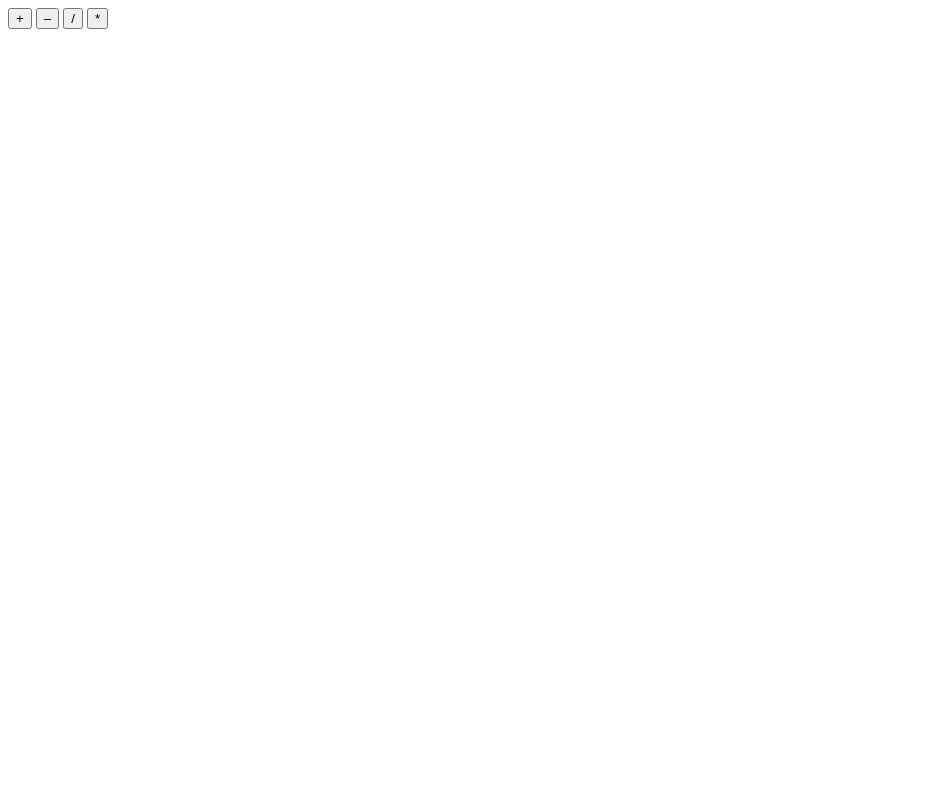
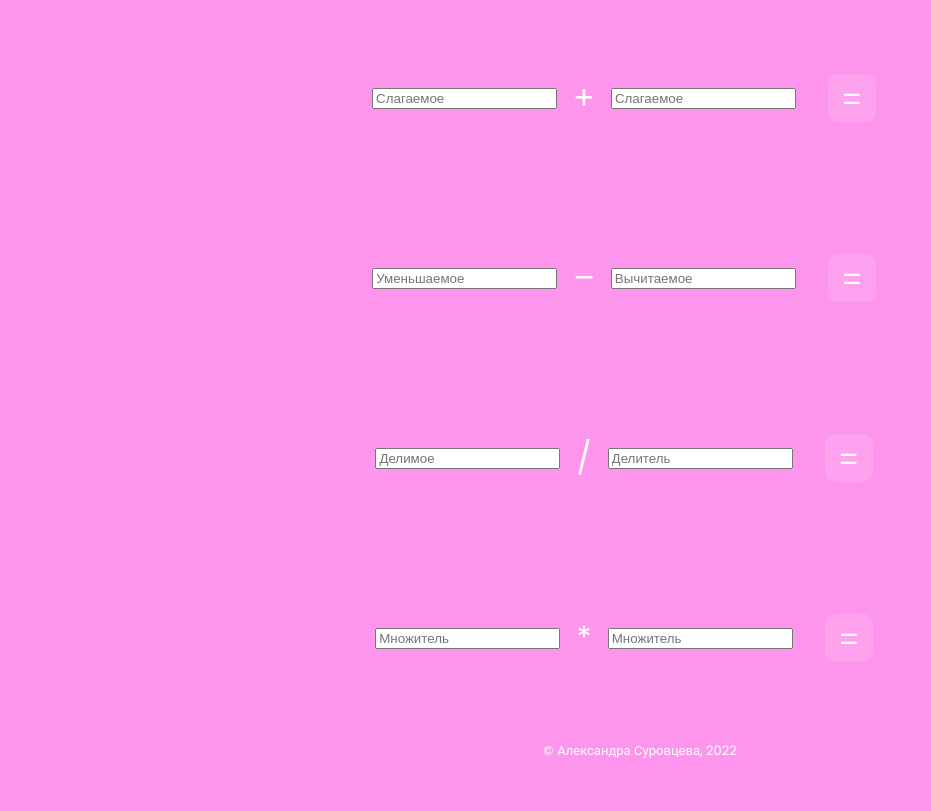
Before and after one commit to GRLPWR1/calculator, a plain HTML site: page index.html in a window 1280 px wide. Shown: the whole page, without its empty margins (0-931 px from the left). Drawn offline with Linux system fonts and the light colour scheme.

Commit message:
added inputs, innerHTML; removed prompts and alerts; styled the document

```diff
--- a/index.html
+++ b/index.html
@@ -4,13 +4,42 @@
     <meta charset="UTF-8">
     <meta http-equiv="X-UA-Compatible" content="IE=edge">
     <meta name="viewport" content="width=device-width, initial-scale=1.0">
-    <title>Document</title>
+    <link rel="stylesheet" href="./style.css">
+    <link rel="preconnect" href="https://fonts.googleapis.com"><link rel="preconnect" href="https://fonts.gstatic.com" crossorigin><link href="https://fonts.googleapis.com/css2?family=Poppins&display=swap" rel="stylesheet">
+    <title>Калькулятор</title>
 </head>
 <body>
-    <button onclick="addition()">+</button>
-    <button onclick="deduction()">–</button>
-    <button onclick="division()">/</button>
-    <button onclick="multiplication()">*</button>
+    <form action="" class="addition">
+        <input type="text" placeholder="Слагаемое" id="summand1">
+        <p>+</p>
+        <input type="text" placeholder="Слагаемое" id="summand2">
+        <button onclick="addition()">=</button>
+    </form>
+    <div id="additionResult"></div>
+    <form action="" class="deduction">
+        <input type="text" placeholder="Уменьшаемое" id="minuend">
+        <p>–</p>
+        <input type="text" placeholder="Вычитаемое" id="subtrahend">
+        <button onclick="deduction()">=</button>
+    </form>
+    <div id="deductionResult"></div>
+    <form action="" class="division">
+        <input type="text" placeholder="Делимое" id="dividend">
+        <p>/</p>
+        <input type="text" placeholder="Делитель" id="divisor">
+        <button onclick="division()">=</button>
+    </form>
+    <div id="divisionResult"></div>
+    <form action="" class="multiplication">
+        <input type="text" placeholder="Множитель" id="multiplier1">
+        <p>*</p>
+        <input type="text" placeholder="Множитель" id="multiplier2">
+        <button onclick="multiplication()">=</button>
+    </form>
+    <div id="multiplicationResult"></div>
+    <footer class="footer">
+        <p>&#169 Александра Суровцева, 2022</p>
+    </footer>
     <script src="./index.js"></script>
 </body>
 </html>
--- a/index.js
+++ b/index.js
@@ -1,29 +1,30 @@
 function addition() {
-    let x = prompt('Введите первое слогаемое');
-    let y = prompt('Введите второе слогаемое');
-    let sum = +x + +y;
-    alert(sum);
+    let x = document.getElementById('summand1');
+    let y = document.getElementById('summand2');
+    let sum = +x.value + +y.value;
+    let result = document.getElementById('additionResult').innerHTML = sum;
 }
 function deduction() {
-    let minuend = prompt('Из скольки вычесть (введите число)?');
-    let subtrahend = prompt('Сколько вычесть (введите число)?');
-    let difference = minuend - subtrahend;
-    alert(difference);
+    let minuend = document.getElementById('minuend');
+    let subtrahend = document.getElementById('subtrahend');
+    let difference = minuend.value - subtrahend.value;
+    let result = document.getElementById('deductionResult').innerHTML = difference;
+}
+function division() {
+    let dividend = document.getElementById('dividend');
+    let divisor = document.getElementById('divisor');
+    if(Number(divisor.value)===0) {
+        let error = 'На ноль делить нелья!';
+        document.getElementById('divisionResult').innerHTML = error;
+    }
+    else {
+        let quotient = dividend.value/divisor.value;
+        let result = document.getElementById('divisionResult').innerHTML = quotient;
+    }
 }
 function multiplication() {
-    let multiplier1 = prompt('Какое число умножить?');
-    let multiplier2 = prompt('На какое число умножить?');
-    let result = multiplier1 * multiplier2;
-    alert(result);
+    let multiplier1 = document.getElementById('multiplier1');
+    let multiplier2 = document.getElementById('multiplier2');
+    let product = multiplier1.value * multiplier2.value;
+    let result = document.getElementById('multiplicationResult').innerHTML = product;
 }
-function division() {
-    let n = prompt('Какое число делим?');
-    let q = prompt('На какое число делим?');
-    if(q==0) {
-        alert('На ноль делить нелья!');
-    }
-    else {
-        let result = n/q;
-        alert(result);
-    }
-}
--- /dev/null
+++ b/style.css
@@ -0,0 +1,67 @@
+body {
+    display: grid;
+    grid-template-columns: 2fr 3fr 1fr 1fr;
+    grid-template-rows: 1fr 1fr 1fr 1fr 10%;
+    grid-template-areas:
+        ". addition result1 ."
+        ". deduction result2 ."
+        ". division result3 ."
+        ". multiplication result4 ."
+        "footer footer footer footer";
+    height: 100vh;
+    color: #FFFFFF;
+    font-family: Poppins, Roboto, sans-serif;
+    font-size: xx-large;
+    background-color: #FE95ED;
+}
+form, div {
+    display: flex;
+    justify-content: center;
+    align-items: center;
+}
+form p {
+    margin: 0 0.5em 0 0.5em;
+}
+button {
+    border: none;
+    border-radius: 0.33em;
+    margin: 0 1em 0 1em;
+    width: 1.5em;
+    height: 1.5em;
+    background-color: #FEA2EF;
+    color: #FFFFFF;
+    font-size: xx-large;
+
+}
+.addition {
+    grid-area: addition;
+}
+#additionResult {
+    grid-area: result1;
+}
+.deduction {
+    grid-area: deduction;
+}
+#deductionResult {
+    grid-area: result2;
+}
+.division {
+    grid-area: division;
+}
+#divisionResult {
+    grid-area: result3;
+}
+.multiplication {
+    grid-area: multiplication;
+}
+#multiplicationResult {
+    grid-area: result4;
+}
+.footer {
+    grid-area: footer;
+    text-align: center;
+}
+.footer p {
+    align-self: center;
+    font-size: small;
+}
```
